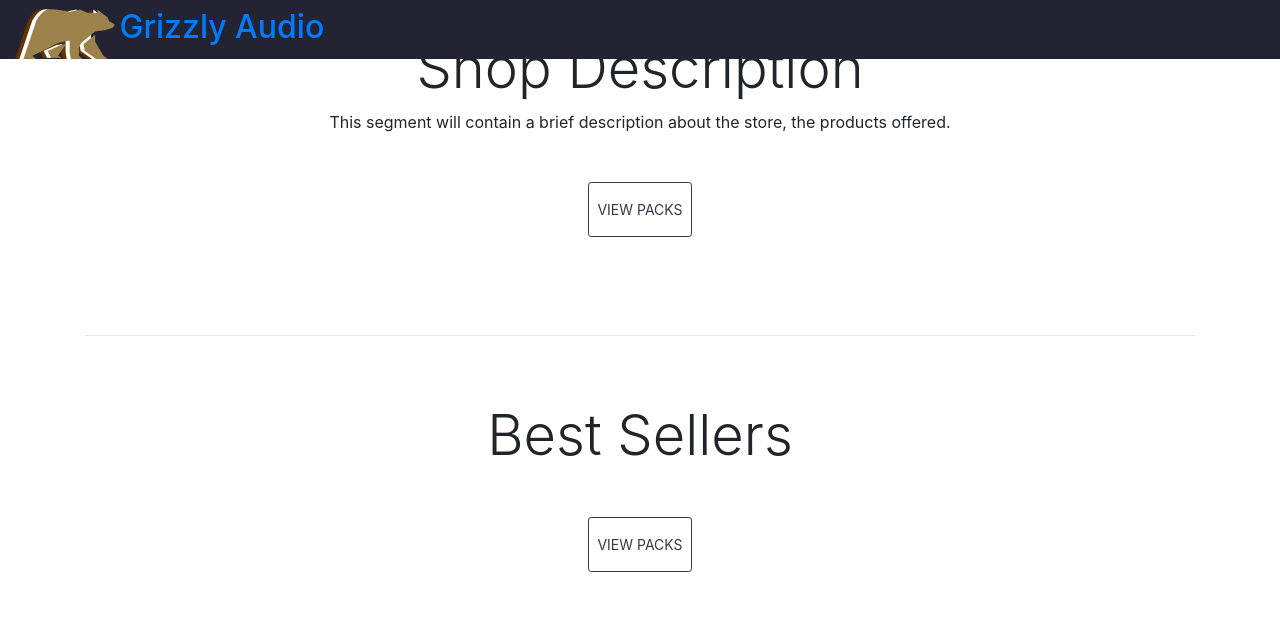
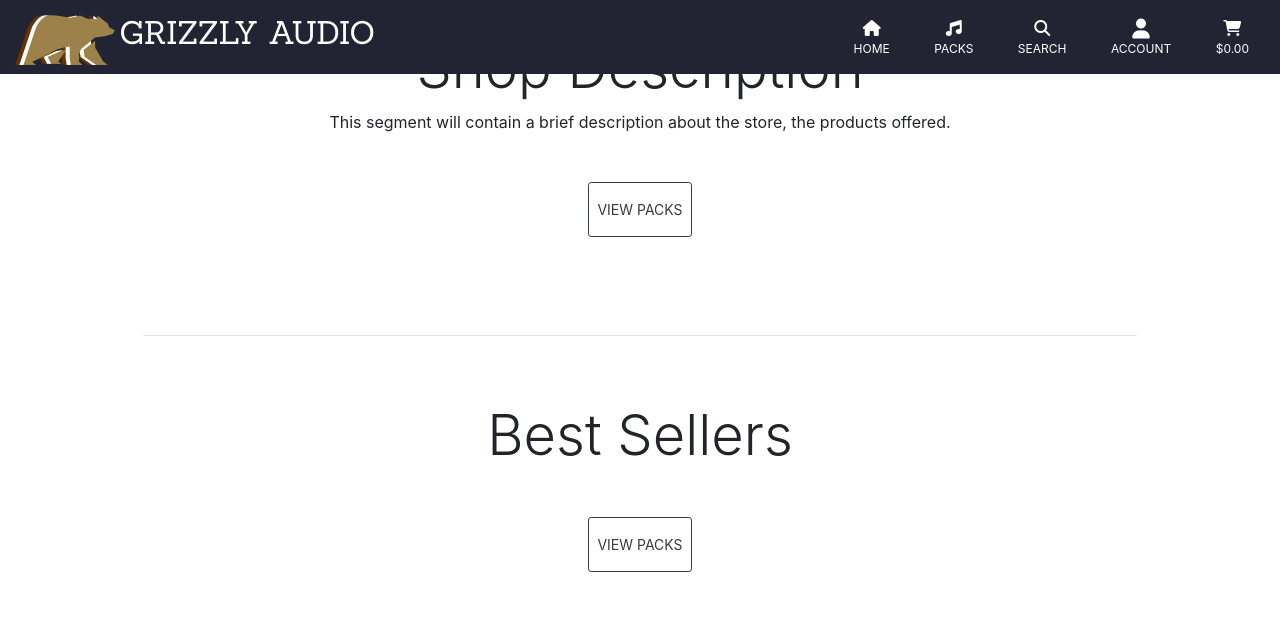
Before and after one commit to Code-Institute-Submissions/Lindsaykerr1994-MS4-Grizzly-Audio, a Django app: page / in a window 1280 px wide. Shown: the top 636 px of the page. Run offline with Django 3.2, Linux system fonts and the light colour scheme; some libraries are stand-ins or nearby versions.

Commit message:
Styled main navbar and created/styled mobile nav

```diff
--- a/static/css/style.css
+++ b/static/css/style.css
@@ -8,7 +8,41 @@ body {
 /* Header Specifications */
 header{
     background-color: #222433;
+    color: #fff;
 }
 #main-nav-logo{
     height:50px;
 }
+#main-logo-text{
+    line-height: 50px;
+    font-family: 'Sanchez';
+}
+
+.mobile-nav-btn{
+    background-color: #222433;
+    border: 1px solid;
+    border-color: rgba(255 ,255,255,0.6);
+    border-radius: 5px;
+    color: rgba(255 ,255,255,0.6)
+}
+#mobile-nav-bar{
+    display: none;
+}
+.dropdown-menu {
+    width: 225px;
+}
+/* Font Specifications */
+.font-12{
+    font-size: 12px;
+}
+/* Media Queries */
+@media (min-width: 1200px) {
+  .container {
+    max-width: 80%;
+  }
+}
+@media (max-width: 991px) {
+    .nav-icon {
+        margin: auto 15px;
+    }
+}
--- /dev/null
+++ b/static/js/navbar.js
@@ -0,0 +1,5 @@
+$(document).ready(function() {
+    $(".mobile-nav-btn").click(function() {
+        $("#mobile-nav-bar").toggle()
+    });
+});
--- a/templates/base.html
+++ b/templates/base.html
@@ -15,6 +15,7 @@
     {% block corecss %}
         <link rel="icon" type="image/png" href="media/canva/favicon.png">
         <link rel="stylesheet" href="https://maxcdn.bootstrapcdn.com/bootstrap/4.0.0/css/bootstrap.min.css" integrity="sha384-Gn5384xqQ1aoWXA+058RXPxPg6fy4IWvTNh0E263XmFcJlSAwiGgFAW/dAiS6JXm" crossorigin="anonymous">
+        <link href="https://fonts.googleapis.com/css2?family=Sanchez&display=swap" rel="stylesheet">
         <link rel="stylesheet" type="text/css" href="{% static 'css/style.css' %}">
     {% endblock %}
 
@@ -23,35 +24,35 @@
 
     {% block corejs %}
         <script src="https://kit.fontawesome.com/41a1455613.js" crossorigin="anonymous"></script>
-        <script src="https://code.jquery.com/jquery-3.2.1.slim.min.js" integrity="sha384-KJ3o2DKtIkvYIK3UENzmM7KCkRr/rE9/Qpg6aAZGJwFDMVNA/GpGFF93hXpG5KkN" crossorigin="anonymous"></script>
+        <script src="https://code.jquery.com/jquery-3.5.1.js"
+        integrity="sha256-QWo7LDvxbWT2tbbQ97B53yJnYU3WhH/C8ycbRAkjPDc="
+        crossorigin="anonymous"></script>
         <script src="https://cdnjs.cloudflare.com/ajax/libs/popper.js/1.12.9/umd/popper.min.js" integrity="sha384-ApNbgh9B+Y1QKtv3Rn7W3mgPxhU9K/ScQsAP7hUibX39j7fakFPskvXusvfa0b4Q" crossorigin="anonymous"></script>
         <script src="https://maxcdn.bootstrapcdn.com/bootstrap/4.0.0/js/bootstrap.min.js" integrity="sha384-JZR6Spejh4U02d8jOt6vLEHfe/JQGiRRSQQxSfFWpi1MquVdAyjUar5+76PVCmYl" crossorigin="anonymous"></script>
     {% endblock %}
 
     {% block extra_js %}
+        <script src="{% static 'js/navbar.js' %}"></script>
     {% endblock %}
 
     <title>Grizzly Audio Packs {% block extra_title %}{% endblock %}</title>
   </head>
   <body>
     <header class="container-fluid fixed-top">
-        <div class="row pt-lg-2 d-none d-lg-flex">
-            <div class="col-12 col-lg-4 my-auto py-1 py-lg-0 text-center text-lg-left">
-                <a href="#">
+        <div class="row py-2">
+            <div class="col-12 col-lg-6 my-auto py-1 py-lg-0 text-center text-lg-left">
+                <a href="#" class="float-left float-lg-none">
                     <img class="d-inline-block" id="main-nav-logo" src="media/canva/grizzlyaudio-logo.png" alt="Main Logo">
-                    <h2 class="d-inline-block">Grizzly Audio</h2>
+                    <h2 id="main-logo-text" class="d-lg-inline-block d-none text-uppercase text-white">Grizzly Audio</h2>
                 </a>
+                <button class="float-right d-inline-block d-lg-none mobile-nav-btn"><i class="fas fa-bars fa-2x"></i></button>
             </div>
-            <div class="col-12 col-lg-4 my-auto py-1 py-lg-0"></div>
-            <div class="col-12 col-lg-4 my-auto py-1 py-lg-0">
-                <nav>
-                    <button class="navbar-toggler" type="button" data-toggle="collapse" data-target="#main-navbar" aria-controls="main-nav" aria-expanded="false" aria-label="Toggle navigation">
-                        <span class="navbar-toggler-icon"></span>
-                    </button>
-                    {% include 'includes/main-navbar.html' %}
-                    {% include 'includes/mobile-navbar.html' %}
-                </nav>
+            <div class="col-6 d-none d-lg-inline-block my-auto py-1 py-lg-0">
+                {% include 'includes/main-navbar.html' %}
             </div>
+        </div>
+        <div id="mobile-nav-bar" class="row d-lg-none">
+            {% include 'includes/mobile-navbar.html' %}
         </div>
     </header>
 
--- a/templates/includes/main-navbar.html
+++ b/templates/includes/main-navbar.html
@@ -1,18 +1,17 @@
-<div class="collapse navbar-collapse" id="main-navbar">
-    <ul class="navbar-nav text-center text-lg-right my-0">
-        <li class="nav-item">
-            <a class="nav-link" href="" id="home-link">
+<ul id="main-navbar-list" class="list-inline text-center text-lg-right my-0 text-uppercase">
+    <li class="list-inline-item">
+            <a class="nav-link text-white" href="" id="home-link">
                 <div class="text-center">
-                    <div><i class="fas fa-user"></i></div>
-                        <p class="my-0">Home</p>
+                    <div><i class="fas fa-home"></i></div>
+                    <p class="my-0 font-12">Home</p>
                 </div>
             </a>
         </li>
-        <li class="nav-item dropdown">
-            <a class="nav-link" href="#" id="packs-link" data-toggle="dropdown" aria-haspopup="true" aria-expanded="false">
+        <li class="list-inline-item dropdown">
+            <a class="nav-link text-white" href="#" id="packs-link" data-toggle="dropdown" aria-haspopup="true" aria-expanded="false">
                 <div class="text-center">
                     <div><i class="fas fa-music"></i></div>
-                    <p class="my-0">Packs</p>
+                    <p class="my-0 font-12">Packs</p>
                 </div>
             </a>
             <div class="dropdown-menu border-0" aria-labelledby="packs-link">
@@ -22,11 +21,11 @@
                 <a class="dropdown-item">By Category</a>
             </div>
         </li>
-        <li class="nav-item dropdown">
-            <a class="nav-link" href="#" id="search-link" data-toggle="dropdown" aria-haspopup="true" aria-expanded="false">
+    <li class="list-inline-item dropdown">
+            <a class="nav-link text-white" href="#" id="search-link" data-toggle="dropdown" aria-haspopup="true" aria-expanded="false">
                 <div class="text-center">
                     <div><i class="fas fa-search"></i></div>
-                    <p class="my-0">Search</p>
+                    <p class="my-0 font-12">Search</p>
                 </div>
             </a>
             <div class="dropdown-menu border-0" aria-labelledby="search-link">
@@ -42,11 +41,11 @@
                 </form>
             </div>
     </li>
-        <li class="nav-item">
-                        <a class="nav-link" href="#" id="account-link" data-toggle="dropdown" aria-haspopup="true" aria-expanded="false">
+        <li class="list-inline-item">
+            <a class="nav-link text-white" href="#" id="account-link" data-toggle="dropdown" aria-haspopup="true" aria-expanded="false">
                 <div class="text-center">
                     <div><i class="fas fa-user fa-lg"></i></div>
-                                <p class="my-0">Account</p>
+                    <p class="my-0 font-12">Account</p>
                 </div>
             </a>
                         <div class="dropdown-menu border-0" aria-labelledby="account-link">
@@ -62,13 +61,12 @@
                             {% endif %}
                         </div>
         </li>
-        <li class="nav-item">
-                        <a class="nav-link" href="#" id="cart-link">
+        <li class="list-inline-item">
+            <a class="nav-link text-white" href="#" id="cart-link">
                 <div class="text-center">
                     <div><i class="fas fa-shopping-cart"></i></div>
-                                <p class="my-0">
-                                    {% if grand_total %}
-                                        {{ grand_total|floatformat:2 }}
+                    <p class="my-0 font-12">
+                        {% if grand_total %}                                {{        grand_total|floatformat:2 }}
                         {% else %}
                             $0.00
                         {% endif %}
@@ -77,4 +75,3 @@
             </a>
         </li>
     </ul>
-</div>
--- a/templates/includes/mobile-navbar.html
+++ b/templates/includes/mobile-navbar.html
@@ -0,0 +1,23 @@
+<ul class="list-inline text-center my-0">
+    <li class="list-inline-item dropdown">
+        <a class="nav-link" href="#" id="packs-link">
+            <div class="text-center">
+                <div><i class="fas fa-music"></i></div>
+            </div>
+        </a>
+    </li>
+    <li class="list-inline-item">
+        <a class="nav-link" href="#" id="account-link">
+            <div class="text-center">
+                <div><i class="fas fa-user fa-lg"></i></div>
+            </div>
+        </a>
+    </li>
+    <li class="list-inline-item">
+        <a class="nav-link" href="#" id="cart-link">
+            <div class="text-center">
+                <div><i class="fas fa-shopping-cart"></i></div>
+            </div>
+        </a>
+    </li>
+</ul>
```
Lines whose indentation alone changed are shown as unchanged.
